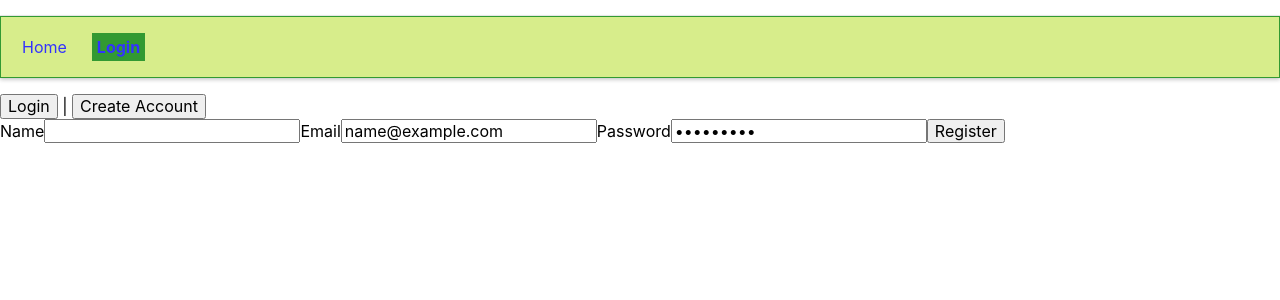
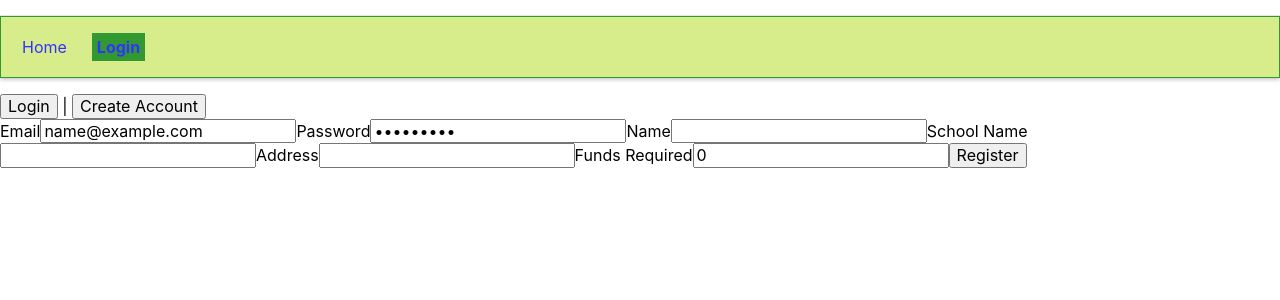
Before and after one commit to luncher-pt/Luncher-FE, a React (Create React App) app in the folder luncher-fe/: page /login in a window 1280 px wide. Both pictures are taken after typing "name@example.com", "Sample123" into the empty fields and a click on the button "Create Account". Shown: the top 300 px of the page. Built offline with nearby package versions, Linux system fonts and the light colour scheme.

Commit message:
Added school input fields to create school when registering

```diff
--- a/luncher-fe/src/components/Login/LoginRegisterForm.js
+++ b/luncher-fe/src/components/Login/LoginRegisterForm.js
@@ -10,6 +10,9 @@ export const LoginRegisterForm = ({ isRegistering }) => {
       name: '',
       email: '',
       password: '',
+      schoolName: '',
+      address: '',
+      fundsRequired: 0,
     }
   );
 
@@ -17,7 +20,14 @@ export const LoginRegisterForm = ({ isRegistering }) => {
     setCredentials({ [name]: value });
   };
 
-  const { name, email, password } = credentials;
+  const {
+    name,
+    email,
+    password,
+    schoolName,
+    address,
+    fundsRequired,
+  } = credentials;
 
   const dispatch = useDispatch();
   const handleSubmit = e => {
@@ -34,6 +44,15 @@ export const LoginRegisterForm = ({ isRegistering }) => {
   return (
     <div>
       <form onSubmit={handleSubmit}>
+        <label htmlFor="email">Email</label>
+        <input type="email" name="email" value={email} onChange={handleInput} />
+        <label htmlFor="password">Password</label>
+        <input
+          type="password"
+          name="password"
+          value={password}
+          onChange={handleInput}
+        />
         {isRegistering && (
           <>
             <label htmlFor="name">Name</label>
@@ -43,17 +62,29 @@ export const LoginRegisterForm = ({ isRegistering }) => {
               value={name}
               onChange={handleInput}
             />
+            <label htmlFor="schoolName">School Name</label>
+            <input
+              type="text"
+              name="schoolName"
+              value={schoolName}
+              onChange={handleInput}
+            />
+            <label htmlFor="address">Address</label>
+            <input
+              type="text"
+              name="address"
+              value={address}
+              onChange={handleInput}
+            />
+            <label htmlFor="fundsRequired">Funds Required</label>
+            <input
+              type="number"
+              name="fundsRequired"
+              value={fundsRequired}
+              onChange={handleInput}
+            />
           </>
         )}
-        <label htmlFor="email">Email</label>
-        <input type="email" name="email" value={email} onChange={handleInput} />
-        <label htmlFor="password">Password</label>
-        <input
-          type="password"
-          name="password"
-          value={password}
-          onChange={handleInput}
-        />
         <button>{isRegistering ? 'Register' : 'Login'}</button>
       </form>
     </div>
```
